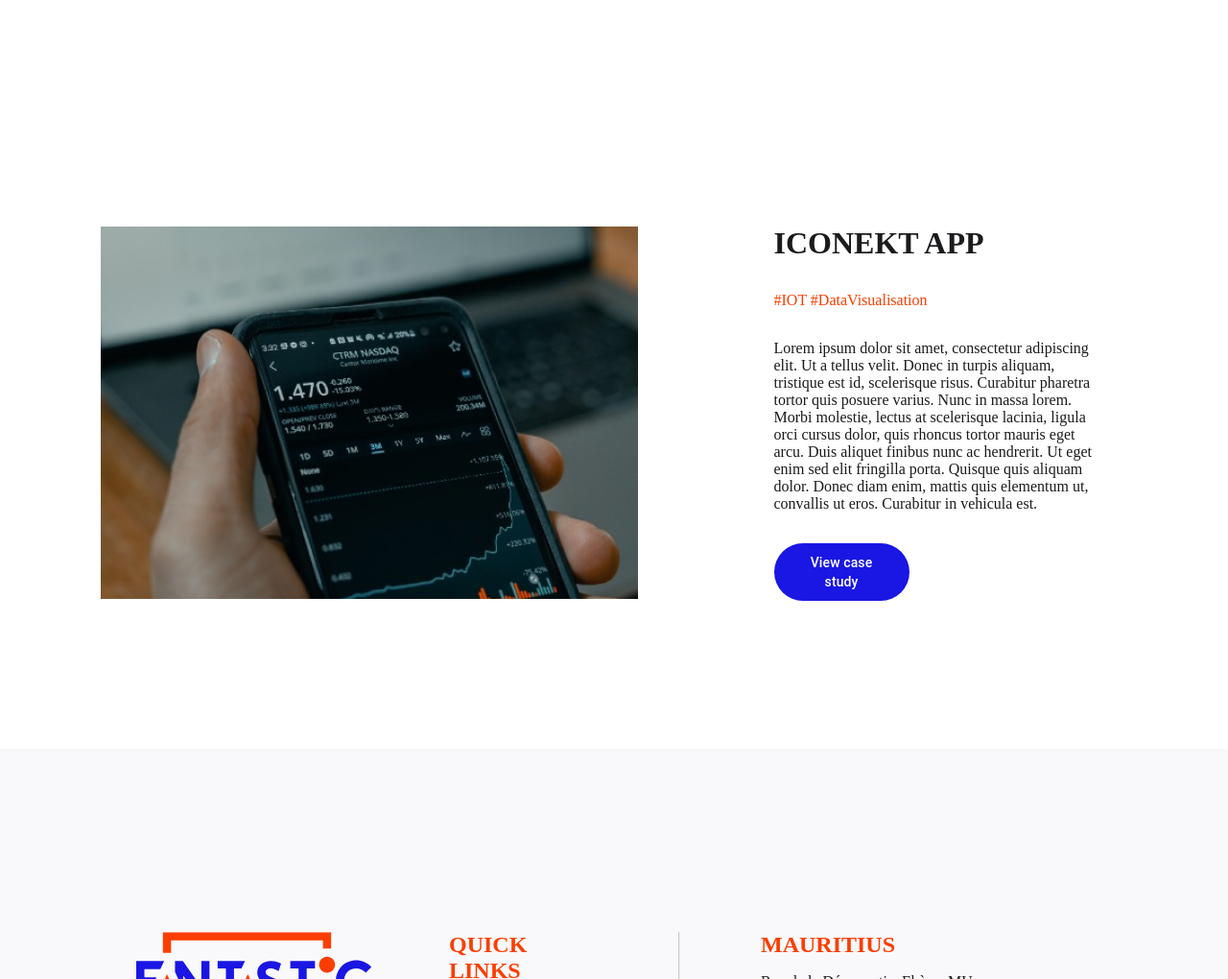
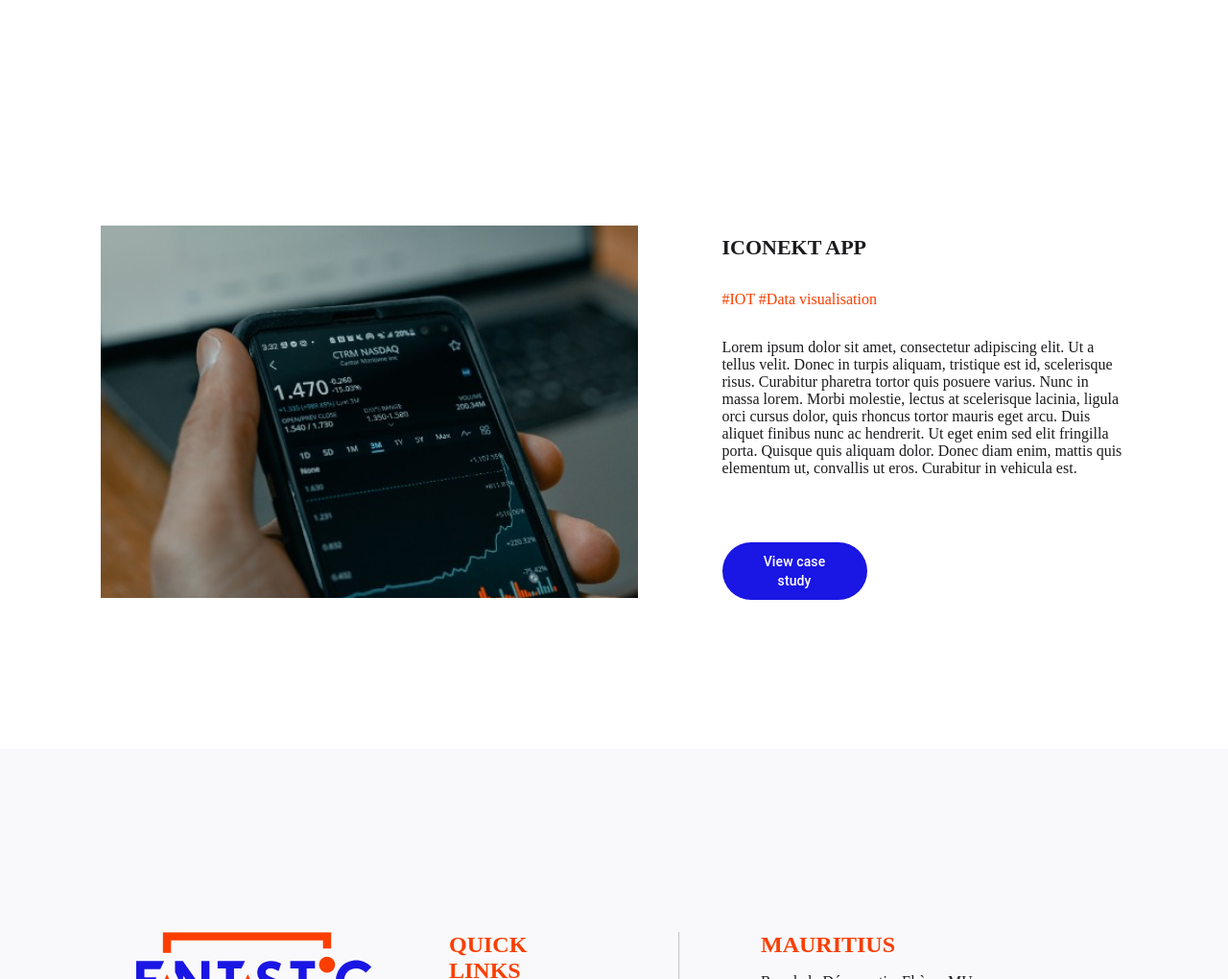
Before and after one commit to yassir56069/FMwebsite, a PHP site: page /flashbuild.php in a window 1280 px wide. Shown: the part 3400-4420 px from the top of the page at 96% size. Run offline with PHP 8.4, Linux system fonts and the light colour scheme.

Commit message:
insuretech done

```diff
--- a/flashbuild.php
+++ b/flashbuild.php
@@ -74,52 +74,50 @@
         </section>
 
         <img src="assets/Flashbuild_Video.png" alt="Flashbuild Video" style="margin-top: 237px; width: 100%;">
-        <section class="wsection">
-
+        <!--- Research & Design -->
+                <!-- insuretech app -->
+                <div class="wsection">
                     <div class="h-container">
-
-                <div class="v-container"">
-                    <p class="HT-bold" style="padding-bottom: 48px;" >
-                        RESEARCH & DESIGN
+                        <div class="v-container">
+                            <p class="b-head-text" style="padding-bottom: 72px;">
+                                Research & design
                             </p>
-                    <div class="text-container">
-                        <p class="dh3">
-                            INSURTECH APP
+                            <p class="black-head-text">
+                                insuretech app
                             </p>
-                        <p class="hashtag" style="padding-left: 0px;">#Flashbuild #Insurtech</p>
-                        <p class="body-text" style="height: auto;">
+                            <p class="hastag" style="padding-top: 32px;padding-bottom: 32px;">
+                                #Flashbuild #InsurTech
+                            </p>
+                            <p class="body-text" style="width: 423px;height: 180px;padding-bottom: 32px;">
                                 Lorem ipsum dolor sit amet, consectetur adipiscing elit. Ut a tellus velit. Donec in turpis aliquam, tristique est id, scelerisque risus. Curabitur pharetra tortor quis posuere varius. Nunc in massa lorem. Morbi molestie, lectus at scelerisque lacinia, ligula orci cursus dolor, quis rhoncus tortor mauris eget arcu. Duis aliquet finibus nunc ac hendrerit. Ut eget enim sed elit fringilla porta. Quisque quis aliquam dolor. Donec diam enim, mattis quis elementum ut, convallis ut eros. Curabitur in vehicula est.
                             </p>
-                        <button class="b-btn" style="width: 141px;">View case study</button>
+                            <button class="b-btn" style="width: 151px;">View case study</button>
+                        </div>
+                        <img style="width: 598px; height: 404px;margin-top: 117px;margin-left: 88px;" src="assets/research&design-pic.png" alt="phone">
+                    </div>
                 </div>
 
-                </div>
-                <div>
-                    <img style="padding-left: 90px;padding-top: 139px; padding-right: 138px;" src="assets/Flashbuild_Insurtech.png" alt="Insurtech App Photo">
+
+                 <!--- Research & Design -->
+                <!-- iconekt app -->
+                 <div class="wsection">
+                    <div class="h-container">
+                        <img style="width: 560px; height: 388px;margin-right: 88px;" src="assets/d_exp_iconekt_app.png" alt="phone">
+                        <div class="v-container">
+                            <p class="black-head-text" style="margin-top: 10px;">
+                                iconekt app
+                            </p>
+                            <p class="hastag" style="padding-top: 32px;padding-bottom: 32px;">
+                                #IOT #Data visualisation
+                            </p>
+                            <p class="body-text" style="width: 423px;height: 180px;padding-bottom: 32px;">
+                                Lorem ipsum dolor sit amet, consectetur adipiscing elit. Ut a tellus velit. Donec in turpis aliquam, tristique est id, scelerisque risus. Curabitur pharetra tortor quis posuere varius. Nunc in massa lorem. Morbi molestie, lectus at scelerisque lacinia, ligula orci cursus dolor, quis rhoncus tortor mauris eget arcu. Duis aliquet finibus nunc ac hendrerit. Ut eget enim sed elit fringilla porta. Quisque quis aliquam dolor. Donec diam enim, mattis quis elementum ut, convallis ut eros. Curabitur in vehicula est.
+                            </p>
+                            <button class="b-btn" style="width: 151px;">View case study</button>
                         </div>
                     </div>
-        </section>
-
-        <section class="wsection">
-            <img style="padding-right: 118px;" src="assets/Flashbuild_Iconekt.png" alt="Insurtech App Photo">
-            <div class="h-container">
-
-                <div class="v-container">
-                    <div class="text-container">
-                        <p class="dh3">
-                            iconekt app
-                        </p>
-                        <p class="hashtag" style="padding-left: 0px;">#IOT #DataVisualisation</p>
-                        <p class="body-text" style="height: auto;">
-                            Lorem ipsum dolor sit amet, consectetur adipiscing elit. Ut a tellus velit. Donec in turpis aliquam, tristique est id, scelerisque risus. Curabitur pharetra tortor quis posuere varius. Nunc in massa lorem. Morbi molestie, lectus at scelerisque lacinia, ligula orci cursus dolor, quis rhoncus tortor mauris eget arcu. Duis aliquet finibus nunc ac hendrerit. Ut eget enim sed elit fringilla porta. Quisque quis aliquam dolor. Donec diam enim, mattis quis elementum ut, convallis ut eros. Curabitur in vehicula est.
-                        </p>
-                        <button class="b-btn" style="width: 141px;">View case study</button>
                 </div>
-
             </div>
-
-            </div>
-        </section>
 
         <iframe src="footer.php" width="100%" height="700" frameborder="0" scrolling="no"></iframe>
 
--- a/r&d_use_case.php
+++ b/r&d_use_case.php
@@ -21,7 +21,10 @@
                     <button class="o-btn">Contact Us</button>
                 </div>
                 <div class="header-text">
-                    <img style="width: 305px;padding-bottom: 24px;" src="assets/elevate-craft-masterpiece.svg" alt="elevate-craft-masterpiece">
+                    <h2>
+                        ELEVATE, CRAFT <br />
+                        MASTERPIECE
+                    </h2>
                     <p style="text-align: center;">
                         Lorem ipsum dolor sit amet, consectetur adipiscing elit. Proin porttitor diam non  <br />
                         porta hendrerit. Nunc aliquet, est ac dapibus maximus, enim metus.
```
Also changed, not shown: r&d_insuretech.php (added, +72 -0 lines). Lines whose indentation alone changed are shown as unchanged.
